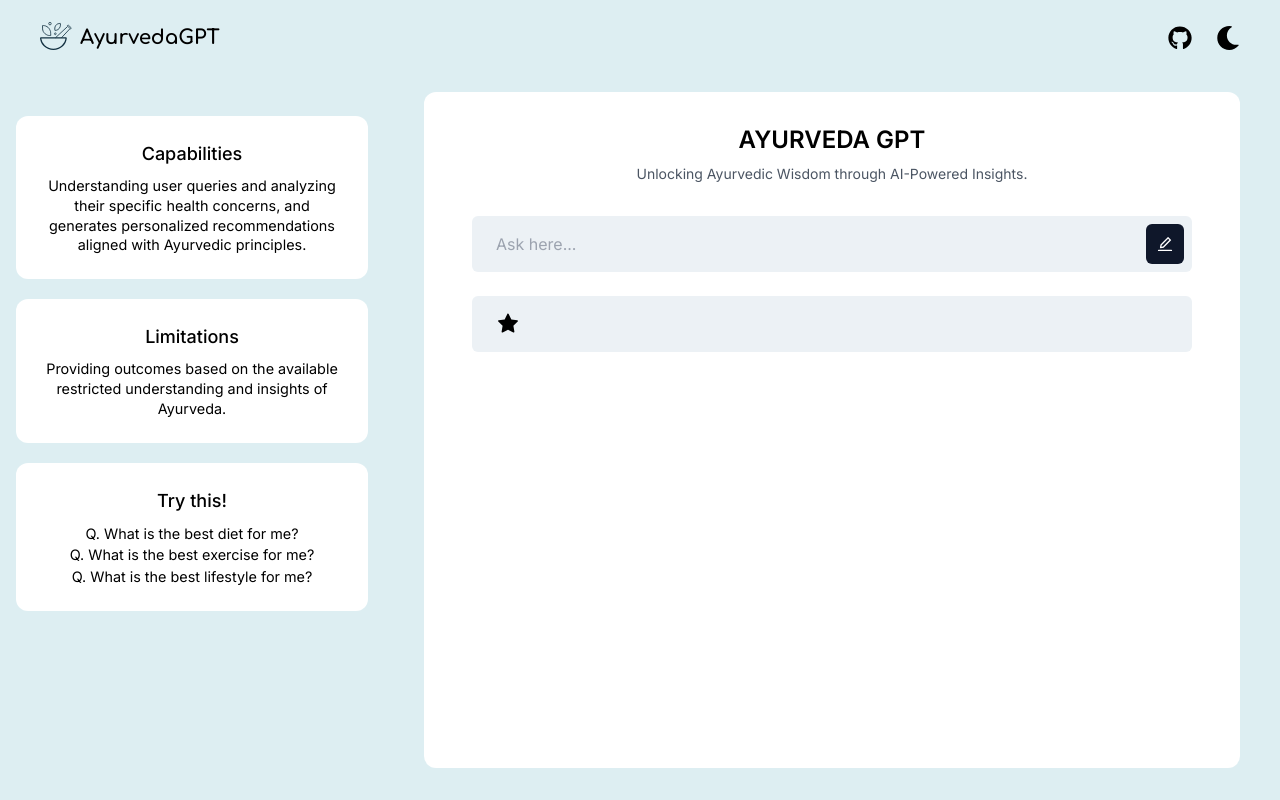
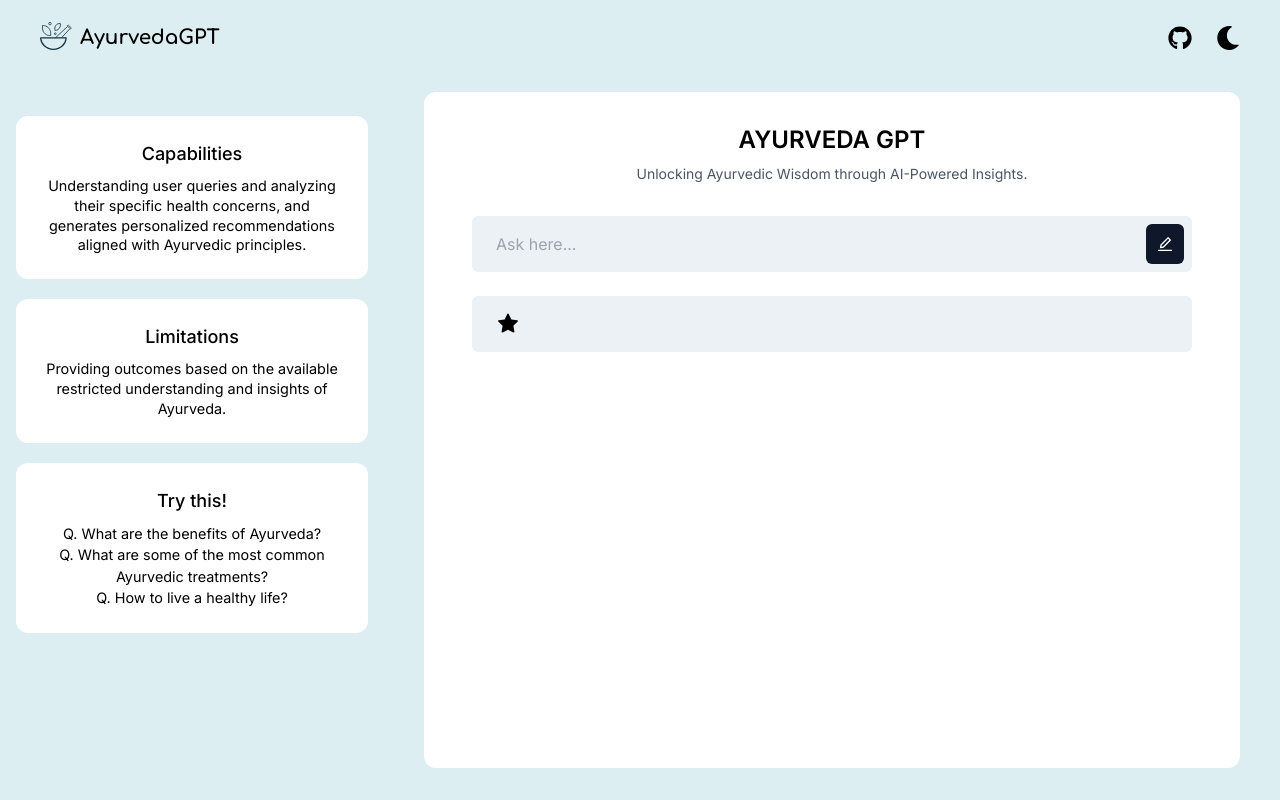
Before and after one commit to Aaryan6/AyurvedaGPT, a React (Vite) app: page / in a window 1280 px wide. Built offline with nearby package versions, Linux system fonts and the light colour scheme.

Commit message:
add fetch method and authorization method

```diff
--- a/package.json
+++ b/package.json
@@ -11,7 +11,6 @@
   },
   "dependencies": {
     "@vercel/analytics": "^1.0.1",
-    "axios": "^1.4.0",
     "react": "^18.2.0",
     "react-dom": "^18.2.0",
     "react-icons": "^4.8.0"
--- a/src/components/ContentSection/SearchBox.tsx
+++ b/src/components/ContentSection/SearchBox.tsx
@@ -1,5 +1,4 @@
 import { useState } from "react";
-import axios from "axios";
 import { AiOutlineEdit } from "react-icons/ai";
 import { RxCross2 } from "react-icons/rx";
 
@@ -14,13 +13,30 @@ const SearchBox = ({ setAnswer, loading, setLoading }: any) => {
     setLoading(true);
     setAnswer("");
     setRemoveIcon(false);
-    const res = await axios.post(
-      "https://coral-app-gs2vm.ondigitalocean.app/ask",
-      {
-        question: searchTerm,
-      }
-    );
-    setAnswer(res.data.response);
+
+    // post request to backend
+    await fetch("https://coral-app-gs2vm.ondigitalocean.app/ask", {
+      method: "POST",
+      headers: {
+        "Content-Type": "application/json",
+        Authorization: `Bearer ${import.meta.env.VITE_SECRET_KEY}`,
+      },
+      body: JSON.stringify({ question: searchTerm }),
+    })
+      .then((res) => {
+        if (res.ok) {
+          return res.json();
+        } else {
+          throw new Error("Request failed");
+        }
+      })
+      .then((data) => {
+        setAnswer(data.response);
+      })
+      .catch((err) => {
+        console.log(err);
+      });
+
     setLoading(false);
     setRemoveIcon(true);
   };
--- a/src/components/Sidebar.tsx
+++ b/src/components/Sidebar.tsx
@@ -20,11 +20,11 @@ const Sidebar = () => {
         <div className="bg-[#fff] dark:bg-[#171d29] dark:text-slate-300 px-6 py-6 rounded-xl text-center my-5">
           <h3 className="text-lg font-medium">Try this!</h3>
           <p className="mt-2 text-[0.9rem] leading-normal">
-            Q. What is the best diet for me?
+            Q. What are the benefits of Ayurveda?
             <br />
-            Q. What is the best exercise for me?
+            Q. What are some of the most common Ayurvedic treatments?
             <br />
-            Q. What is the best lifestyle for me?
+            Q. How to live a healthy life?
           </p>
         </div>
       </div>
```
Also changed, not shown: 2 other files (tests, documents, lock files or other folders).
